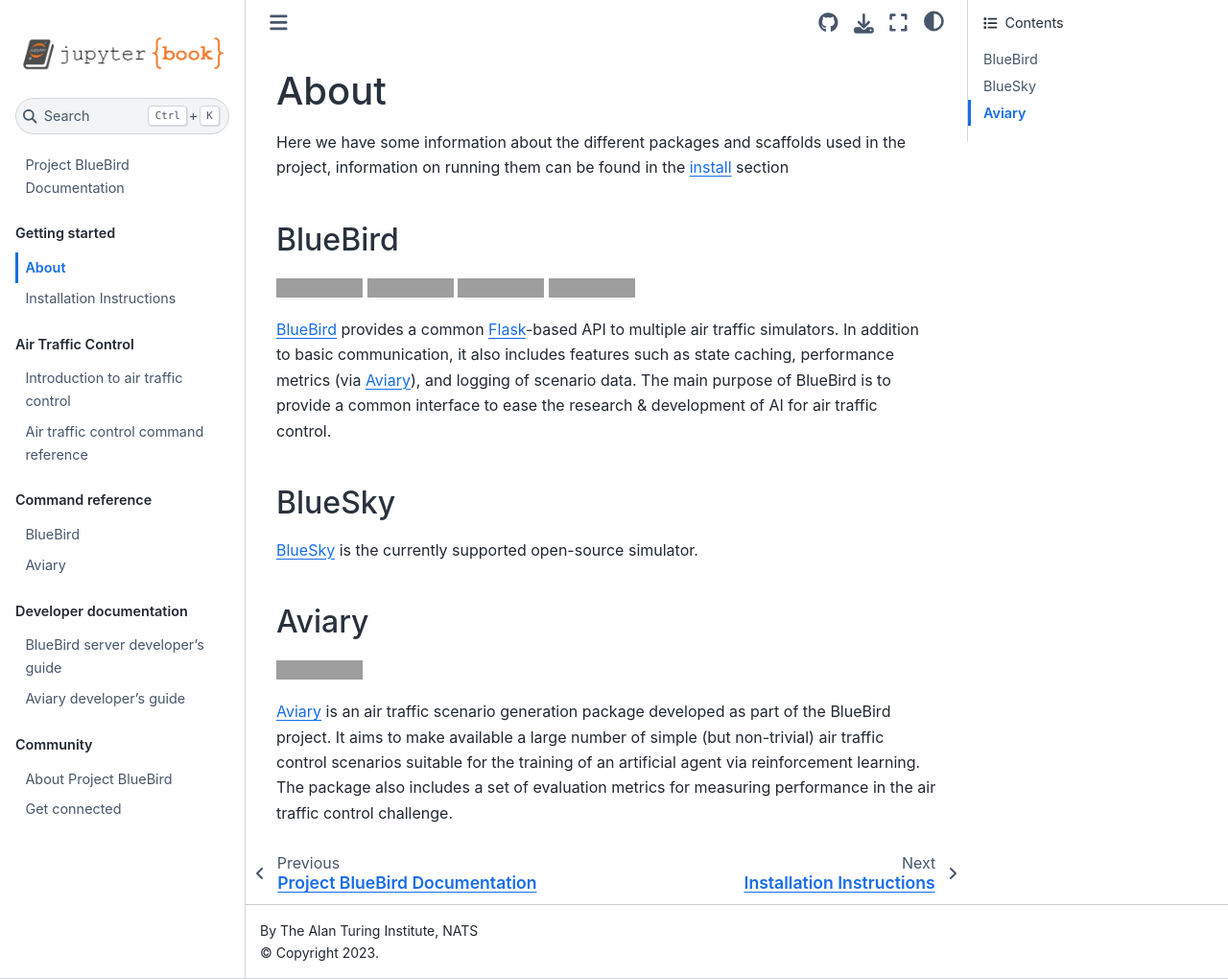
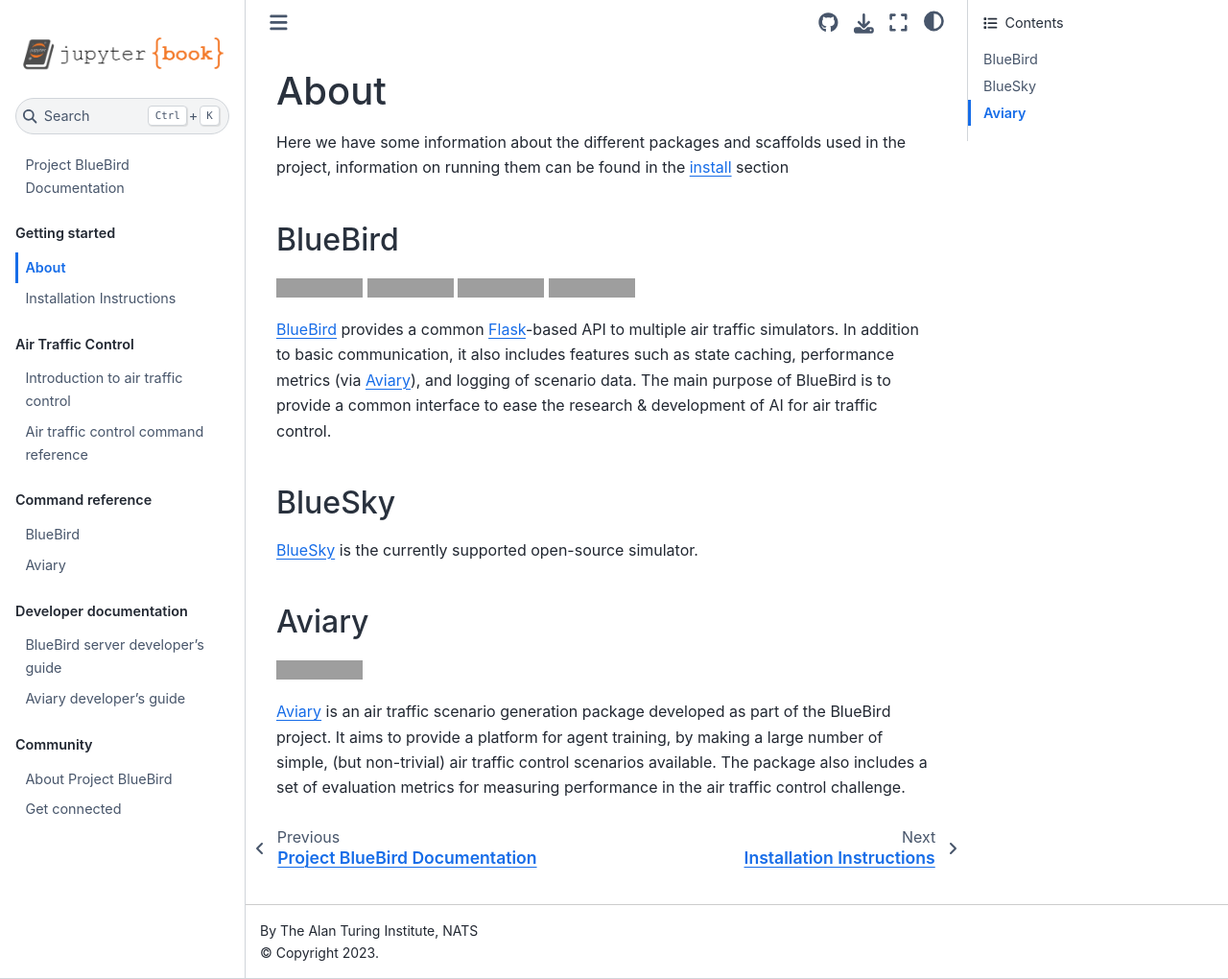
Before and after one commit to project-bluebird/docs, a Jupyter Book: the page built from intro/about.md, in a window 1280 px wide and 1020 px high. Shown: the whole window at 96% size. Built offline with Jupyter Book 1.0.4 settings and Sphinx 7.4.7 and the Sphinx Book theme 1.1.4, drawn with Linux system fonts in a browser that asks for light colours; pages that are not in the unit, such as notebooks, are missing from menus; grey boxes are pictures that could not be loaded.

Commit message:
Edit to docs after Radka Review
Removal of comments about reinforcement learning with aviary.
Simurgh location and documentation still undecided

```diff
--- a/intro/about.md
+++ b/intro/about.md
@@ -17,4 +17,4 @@
 ## Aviary
 [![Build Status](https://travis-ci.com/project-bluebird/aviary.svg?branch=develop)](https://travis-ci.com/alan-turing-institute/aviary)
 
-[Aviary](../reference/aviary.md) is an air traffic scenario generation package developed as part of the BlueBird project. It aims to make available a large number of simple (but non-trivial) air traffic control scenarios suitable for the training of an artificial agent via reinforcement learning. The package also includes a set of evaluation metrics for measuring performance in the air traffic control challenge.
+[Aviary](../reference/aviary.md) is an air traffic scenario generation package developed as part of the BlueBird project. It aims to provide a platform for agent training, by making a large number of simple, (but non-trivial) air traffic control scenarios available. The package also includes a set of evaluation metrics for measuring performance in the air traffic control challenge.
```
